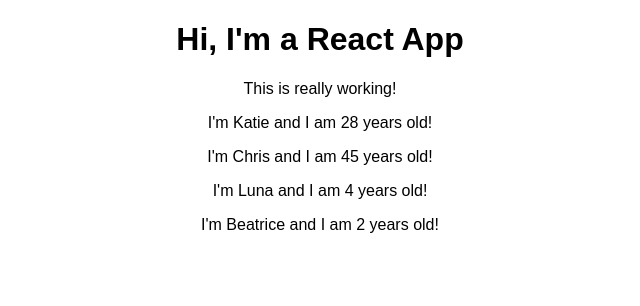
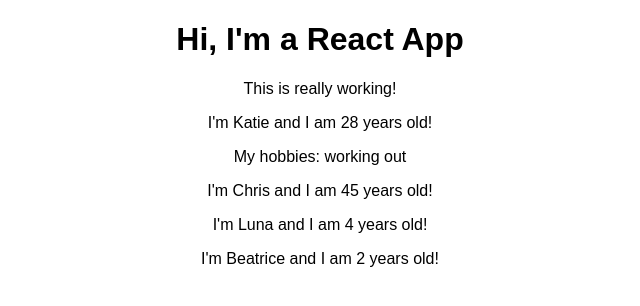
Before and after one commit to Meowsers25/react_app1, a React (Create React App) app: page / in a window 1280 px wide. Shown: the top 306 px of the page, without its empty margins (320-960 px from the left). Built offline with nearby package versions, Linux system fonts and the light colour scheme.

Commit message:
props.children

```diff
--- a/src/Person/Person.js
+++ b/src/Person/Person.js
@@ -1,7 +1,13 @@
 import React from 'react';
 
 const person = (props) => {
-  return <p>I'm {props.name} and I am {props.age} years old!</p>
-}
+  return (
+    <div>
+      <p>I'm {props.name} and I am {props.age} years old!</p>
+      <p>{props.children}</p>
+    </div>
+
+)
+};
 
 export default person;
```
